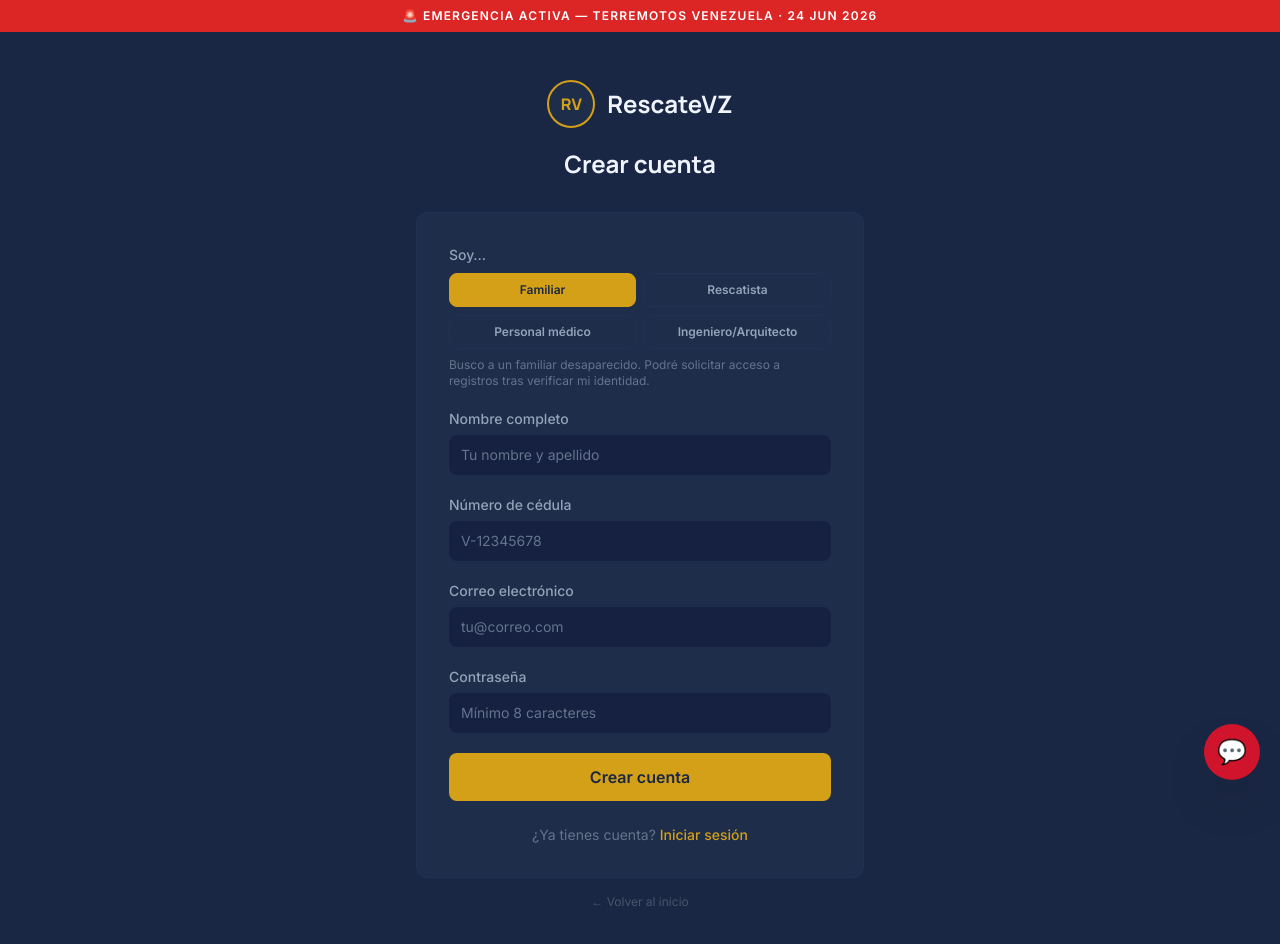
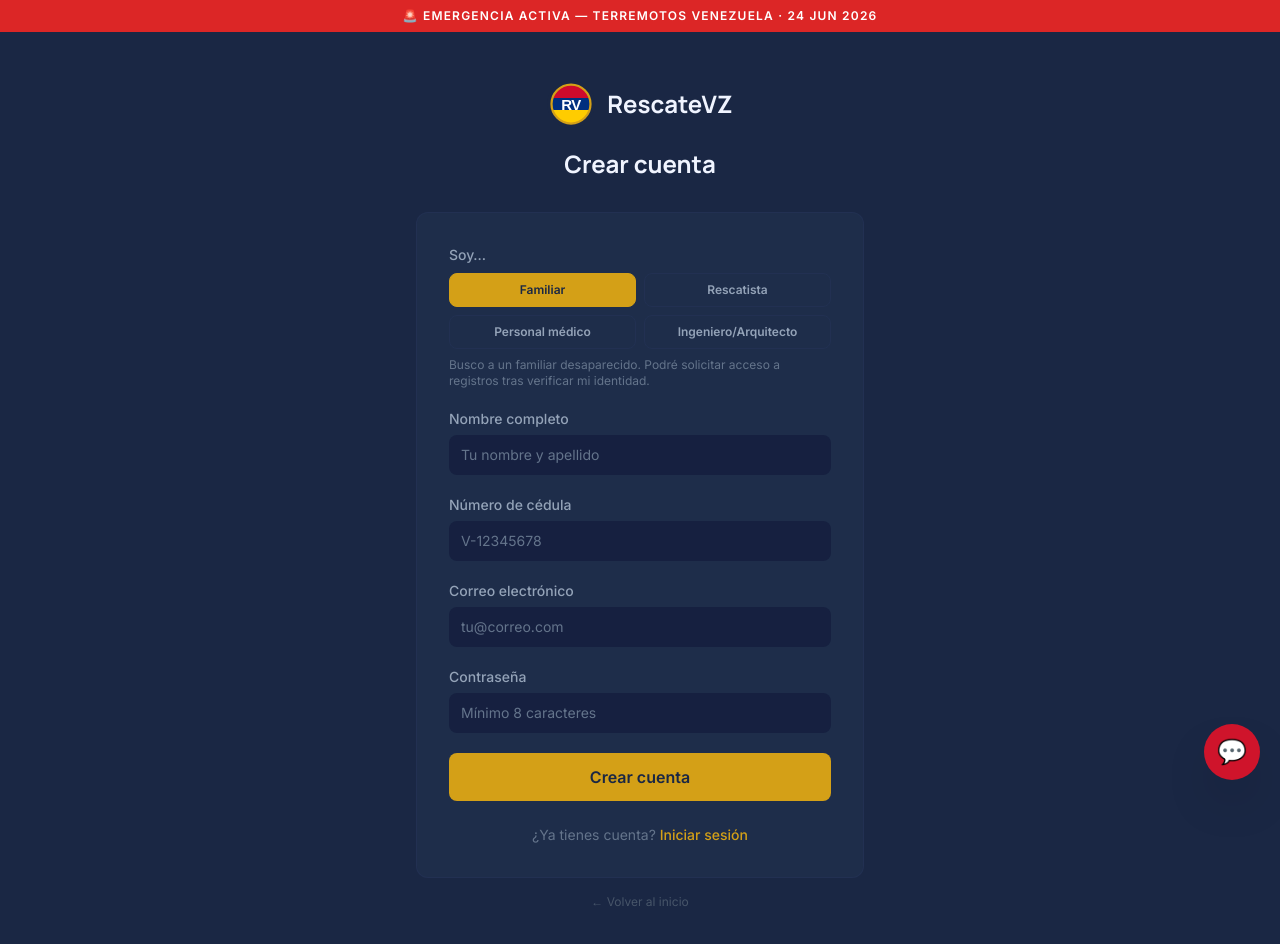
Before and after one commit to alejandrojesusperezblanco4-commits/rescatevz, a Next.js app: page /registro in a window 1280 px wide. Shown: the top 944 px of the page. Built offline with nearby package versions, Linux system fonts and the light colour scheme.

Commit message:
fix: logo bandera venezolana en landing, login y registro

```diff
--- a/src/app/login/page.tsx
+++ b/src/app/login/page.tsx
@@ -38,10 +38,7 @@ export default function LoginPage() {
         <div className="w-full max-w-md">
           <div className="text-center mb-10">
             <Link href="/" className="inline-flex items-center gap-3 mb-5">
-              <div className="w-12 h-12 rounded-full flex items-center justify-center font-black"
-                style={{ background: '#1e2d4a', border: '2px solid #D4A017', color: '#D4A017', fontFamily: 'Manrope, sans-serif' }}>
-                RV
-              </div>
+              <img src="/favicon.svg" alt="RescateVZ" className="w-12 h-12" />
               <span className="font-bold text-2xl" style={{ fontFamily: 'Manrope, sans-serif', color: '#F0F4FF' }}>
                 RescateVZ
               </span>
--- a/src/app/page.tsx
+++ b/src/app/page.tsx
@@ -42,10 +42,7 @@ export default async function LandingPage() {
         <nav className="flex justify-between items-center px-6 py-4 w-full max-w-[1280px] mx-auto">
           <div className="flex items-center gap-8">
             <div className="flex items-center gap-3">
-              <div className="h-8 w-8 rounded-full flex items-center justify-center font-black text-xs"
-                style={{ background: '#D4A017', color: '#1a2744' }}>
-                RV
-              </div>
+              <img src="/favicon.svg" alt="RescateVZ" className="h-8 w-8" />
               <span className="font-bold text-lg" style={{ fontFamily: "'Manrope', sans-serif", color: '#d8e2ff' }}>
                 RescateVZ
               </span>
@@ -237,10 +234,7 @@ export default async function LandingPage() {
         <div className="max-w-[1280px] mx-auto px-6 pb-12 flex flex-col md:flex-row justify-between items-start md:items-center gap-8">
           <div className="flex flex-col gap-4">
             <div className="flex items-center gap-2">
-              <div className="h-10 w-10 rounded-full flex items-center justify-center font-black"
-                style={{ background: '#D4A017', color: '#402d00' }}>
-                RV
-              </div>
+              <img src="/favicon.svg" alt="RescateVZ" className="h-10 w-10" />
               <span className="font-bold text-lg" style={{ fontFamily: "'Manrope', sans-serif" }}>RescateVZ</span>
             </div>
             <p className="max-w-sm text-sm" style={{ color: '#c5c6ce' }}>
--- a/src/app/registro/page.tsx
+++ b/src/app/registro/page.tsx
@@ -57,10 +57,7 @@ function RegistroForm() {
         <div className="w-full max-w-md">
           <div className="text-center mb-8">
             <Link href="/" className="inline-flex items-center gap-3 mb-5">
-              <div className="w-12 h-12 rounded-full flex items-center justify-center font-black"
-                style={{ background: '#1e2d4a', border: '2px solid #D4A017', color: '#D4A017', fontFamily: 'Manrope, sans-serif' }}>
-                RV
-              </div>
+              <img src="/favicon.svg" alt="RescateVZ" className="w-12 h-12" />
               <span className="font-bold text-2xl" style={{ fontFamily: 'Manrope, sans-serif', color: '#F0F4FF' }}>
                 RescateVZ
               </span>
```
